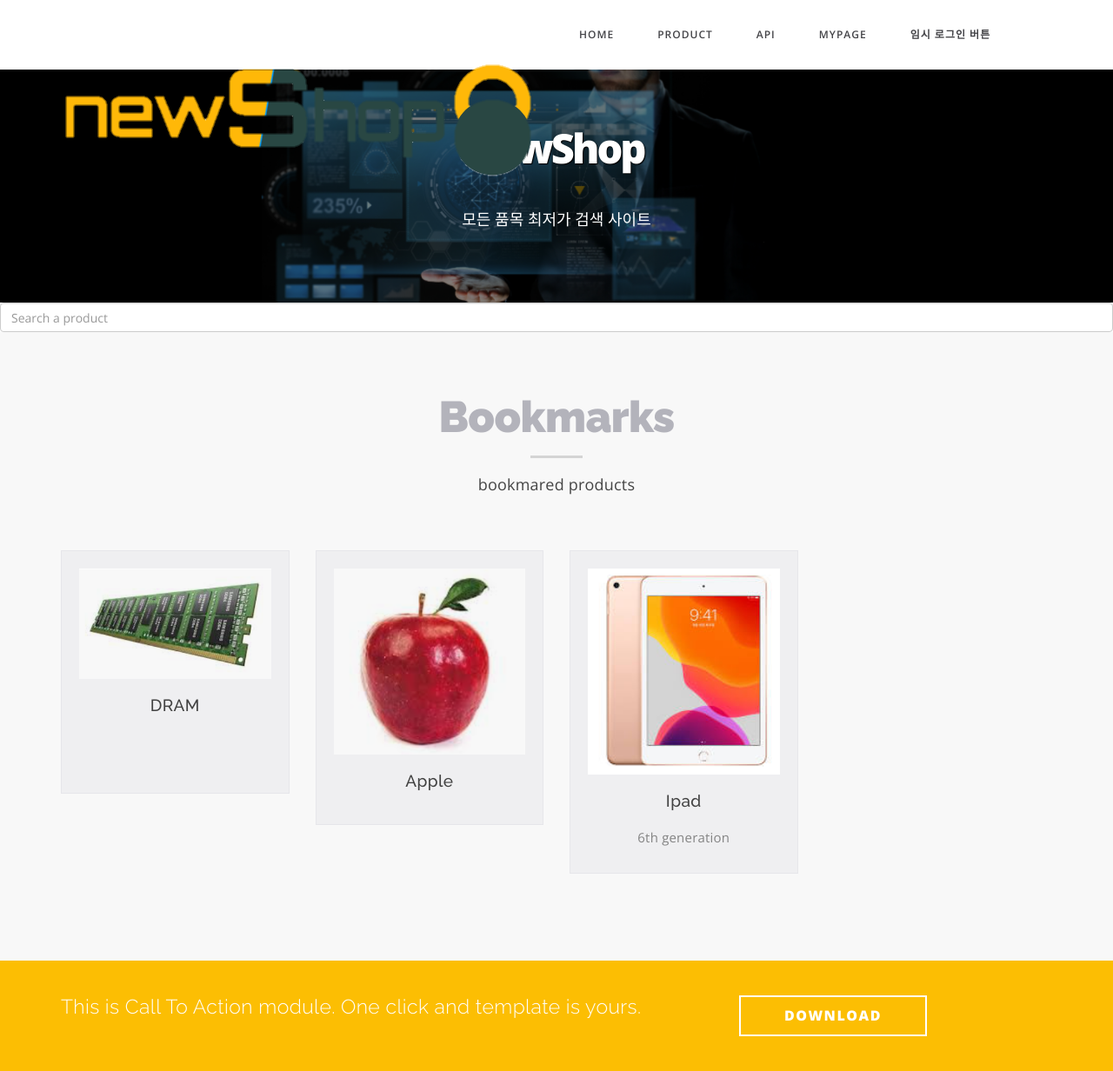
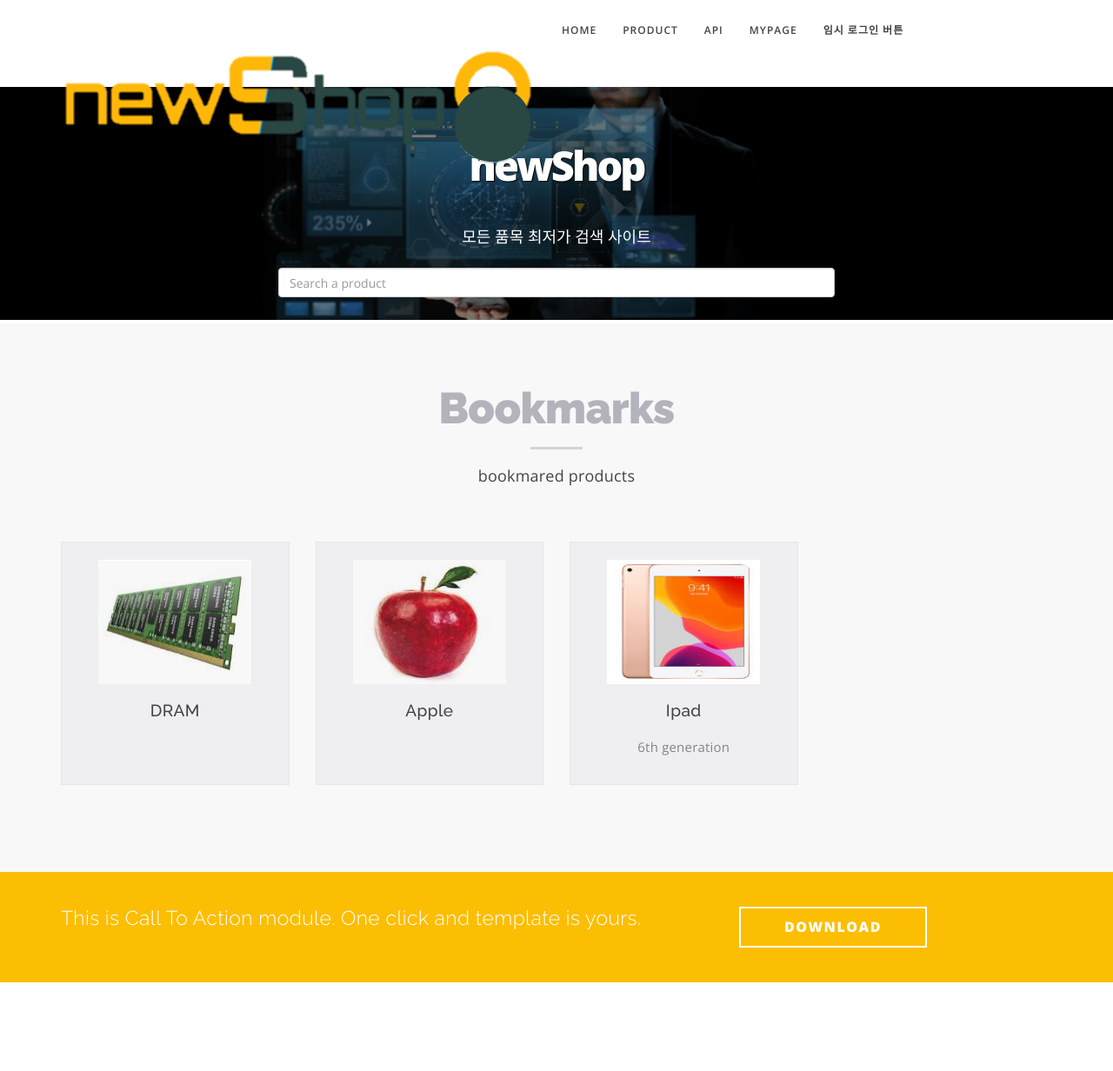
Before and after one commit to skkuse/2020spring_41class_team3, a Django app: page /home in a window 1280 px wide. Shown: the whole page at 87% size. After the commit the page ends 1130 px from the top, so only its background shows below. Run offline with Django 3.2, Linux system fonts and the light colour scheme; some libraries are stand-ins or nearby versions.

Commit message:
static-css-modified

```diff
--- a/src/NewShop/Displayer/static/css/style.css
+++ b/src/NewShop/Displayer/static/css/style.css
@@ -143,6 +143,7 @@
 	color: #fff;
 	font-family: "Open Sans",sans-serif;
 	padding: 0px;
+	height: 30px;
 	margin-top: 10px;
 	margin-left: 20px;
 }
@@ -163,7 +164,7 @@
 	background-color: #fed136
 }
 .navbar-default .nav li a {
-	margin-left : 20px;
+	margin-left : 0px;
 	font-family: "Open Sans",sans-serif;
 	text-transform: uppercase;
 	font-size: 12px;
@@ -185,12 +186,23 @@
 	color: #fff;
 	background-color: #fec503
 }
-
+.menu{
+	background-color: #fec503
+}
+.profile {
+	margin-top: 10px;
+	border-radius: 100%;
+    object-fit: cover;
+    border: 1px solid black;
+}
+.profile-box{
+	display:none;
+}
 @media (min-width:768px) {
 	.navbar-default
 	{
 		background-color: rgba(255, 255, 255, 0.65);
-		padding: 5px 0;
+		padding: 0px 0 0 0;
 		-webkit-transition:padding .3s;
 		-moz-transition:padding .3s;
 		transition:padding .3s;
@@ -201,11 +213,11 @@
 		-webkit-transition:all .3s;
 		-moz-transition:all .3s;
 		transition:all .3s;
-		margin-top: 10px;
-	    margin-left: 30px;
+		margin-top: 0px;
+	    margin-left: 0px;
 	}
 	.navbar-default .navbar-nav>.active>a {
-		border-radius: 3px
+		border-radius: 0px
 	}
 	.navbar-default.navbar-shrink {
 		background-color: #FFFFFF;
@@ -214,7 +226,10 @@
 	}
 	.navbar-default.navbar-shrink .navbar-brand {
 		font-size: 1.5em;
-		margin-top: 10px;
+		margin-top: 0px;
+	}
+	.profile-box{
+		display:block;
 	}
 }
 
@@ -223,7 +238,7 @@
 --------------------*/
 
 header {
-    margin-top: 80px;
+    margin-top: 100px;
     height:40%;
 }
 
@@ -236,7 +251,6 @@
 }
 .owl-slider .owl-controls {
 	display:none;
-	visibility:none;
 }
 
 @media (min-width: 768px) {
@@ -326,7 +340,14 @@
 		margin-bottom: 10px;
 	}
 }
-
+.search-box{
+	position: relative;
+	z-index: 1;
+	top:-30px;
+	margin-top:-30px;
+	margin-left:25%;
+	width:50%;
+}
 /*--------------------
 4. Sections
 --------------------*/
@@ -417,7 +438,7 @@
 
 .mz-module-about {
     border: 1px solid #E6E6EA;
-    min-height: 280px;
+    height: 280px;
     padding: 20px;
     background-color: #EFEFF1;
 }
@@ -430,7 +451,11 @@
 	/* letter-spacing: 2px; */
 	margin-bottom: 20px;
 }
-
+.mz-image{
+	width: 80%;
+	height:60%;
+	float:center;
+}
 .dark-bg .mz-module-about h3 {
 	color: #FFFFFF;
 }
```
Also changed, not shown: src/NewShop/Displayer/static/css/bootstrap.css.
